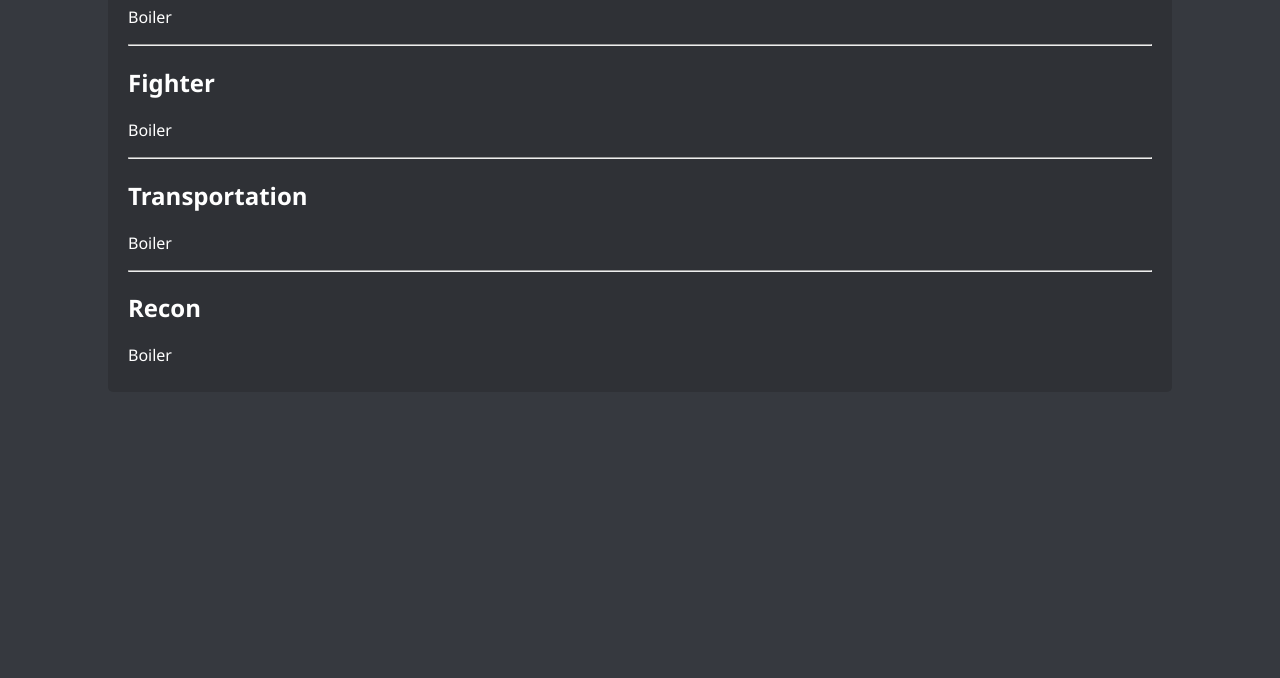
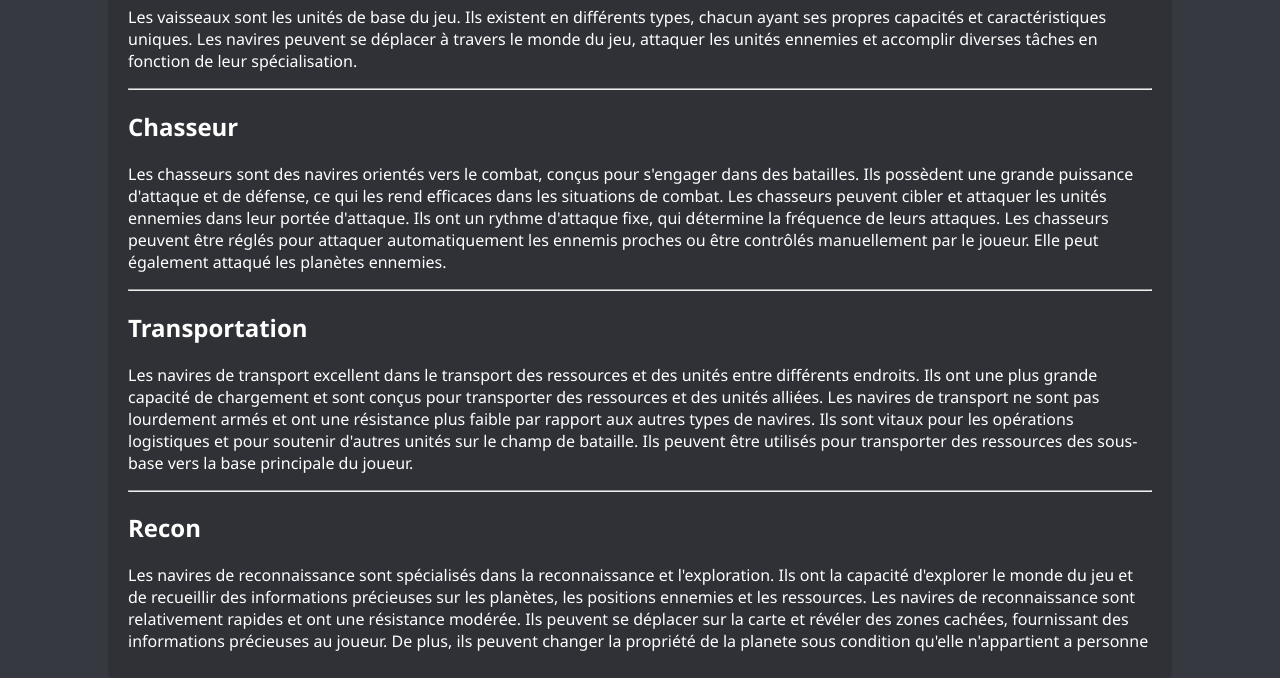
Before and after one commit to WyllasSidjeno/Orion, a plain HTML site: page Documentation/ship.html in a window 1280 px wide. Shown: the part 302-980 px from the top of the page. Before the commit the page ends 800 px from the top, so only its background shows below. Drawn offline with Linux system fonts and the light colour scheme.

Commit message:
Finished Ship Desc

```diff
--- a/Documentation/js/main.js
+++ b/Documentation/js/main.js
@@ -18,27 +18,21 @@ window.addEventListener('load', function() {
     content = document.getElementById('MainBar');
     tempList = content.querySelectorAll('button');
     tempList[0].addEventListener('click', function() {
-        // go to index.html
         window.location.href = "index.html";
     });
     tempList[1].addEventListener('click', function() {
-        // go to index.html
         window.location.href = "building.html";
     });
     tempList[2].addEventListener('click', function() {
-        // go to index.html
         window.location.href = "ship.html";
     });
     tempList[3].addEventListener('click', function() {
-        // go to index.html
         window.location.href = "ressource.html";
     });
     tempList[4].addEventListener('click', function() {
-        // go to index.html
         window.location.href = "research.html";
     });
     tempList[5].addEventListener('click', function() {
-        // go to index.html
         window.location.href = "commands.html";
     });
 });
--- a/Documentation/ship.html
+++ b/Documentation/ship.html
@@ -27,23 +27,43 @@
 <div id = "content">
     <div>
         <div>
-            <h1>Les vaisseaux</h1>
-            <p>Boiler</p>
+            <div>
+                <h1>Les vaisseaux</h1>
+                <p>Les vaisseaux sont les unités de base du jeu.
+                    Ils existent en différents types, chacun ayant ses propres capacités et caractéristiques uniques.
+                    Les navires peuvent se déplacer à travers le monde du jeu, attaquer les unités ennemies et accomplir
+                    diverses tâches en fonction de leur spécialisation.</p>
+            </div>
+
         </div>
         <hr>
         <div>
-            <h2>Fighter</h2>
-            <p>Boiler</p>
+            <h2>Chasseur</h2>
+            <p>Les chasseurs sont des navires orientés vers le combat, conçus pour s'engager dans des batailles.
+                Ils possèdent une grande puissance d'attaque et de défense, ce qui les rend efficaces dans les
+                situations de combat. Les chasseurs peuvent cibler et attaquer les unités ennemies dans leur portée
+                d'attaque. Ils ont un rythme d'attaque fixe, qui détermine la fréquence de leurs attaques. Les chasseurs
+                peuvent être réglés pour attaquer automatiquement les ennemis proches ou être contrôlés manuellement
+                par le joueur. Elle peut également attaqué les planètes ennemies.</p>
         </div>
         <hr>
         <div>
             <h2>Transportation</h2>
-            <p>Boiler</p>
+            <p>Les navires de transport excellent dans le transport des ressources et des unités entre différents endroits.
+                Ils ont une plus grande capacité de chargement et sont conçus pour transporter des ressources et des unités alliées.
+                Les navires de transport ne sont pas lourdement armés et ont une résistance plus faible par rapport aux autres types de navires.
+                Ils sont vitaux pour les opérations logistiques et pour soutenir d'autres unités sur le champ de bataille.
+                Ils peuvent être utilisés pour transporter des ressources des sous-base vers la base principale du joueur.</p>
         </div>
         <hr>
         <div>
             <h2>Recon</h2>
-            <p>Boiler</p>
+            <p>Les navires de reconnaissance sont spécialisés dans la reconnaissance et l'exploration.
+                Ils ont la capacité d'explorer le monde du jeu et de recueillir des informations précieuses sur les
+                planètes, les positions ennemies et les ressources.
+                Les navires de reconnaissance sont relativement rapides et ont une résistance modérée.
+                Ils peuvent se déplacer sur la carte et révéler des zones cachées, fournissant des informations précieuses au joueur.
+                De plus, ils peuvent changer la propriété de la planete sous condition qu'elle n'appartient a personne</p>
         </div>
     </div>
 </div>
```
